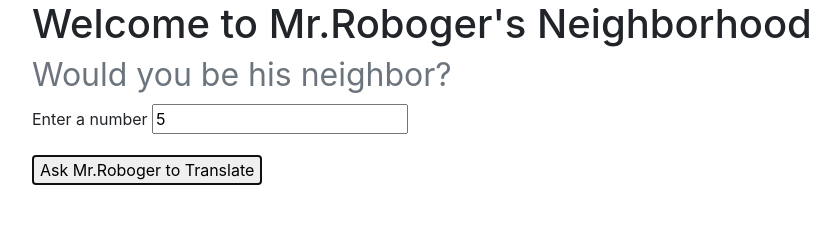
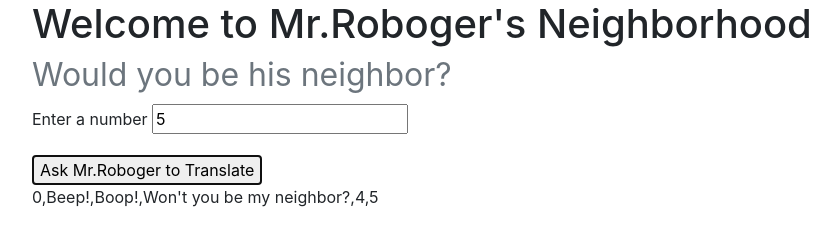
Before and after one commit to Bennyz2030/mr-robogers-neighborhood, a plain HTML site: page index.html in a window 1280 px wide. Both pictures are taken after typing "5" into the empty fields and a click on the button "Ask Mr.Roboger to Translate". Shown: the whole page, without its empty margins (53-893 px from the left). Drawn offline with Linux system fonts and the light colour scheme.

Commit message:
finish JS UI

```diff
--- a/index.html
+++ b/index.html
@@ -10,7 +10,7 @@
 <body>
   <div class="container">
     <h1>Welcome to Mr.Roboger's Neighborhood<small class="text-muted"><br>Would you be his neighbor?</small></h1>
-    <form id="user-input">
+    <form id="input">
       <div class="form-group">
         <label for="user-input">Enter a number</label>
         <input id="user-input" type="number">
--- a/js/scripts.js
+++ b/js/scripts.js
@@ -14,7 +14,9 @@ function roboTranslate(input) {
 }
 
 $(document).ready(function() {
-  $("#user-input").submit(function(event) {
+  $("form#input").submit(function(event) {
     event.preventDefault();
+    const outputArray = roboTranslate($("#user-input").val());
+    $("#output").text(outputArray);
   })
 })
```
